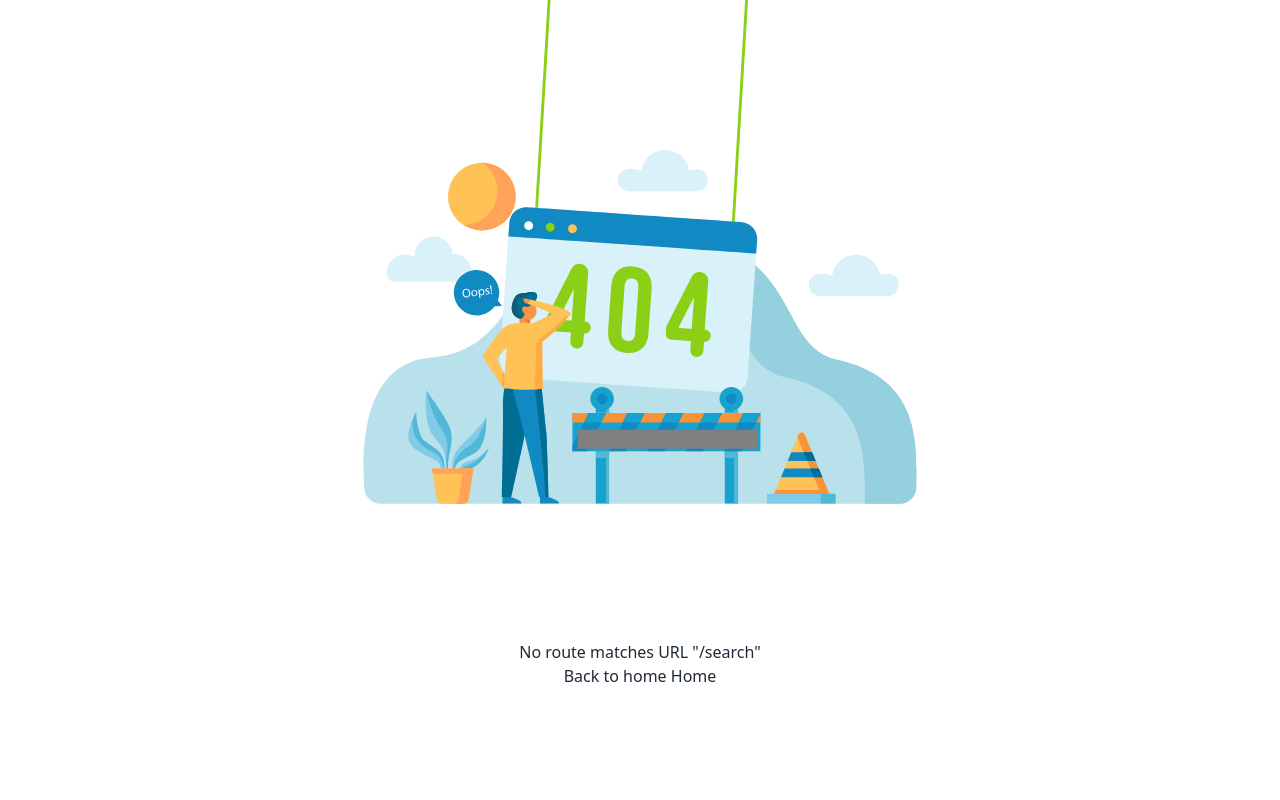
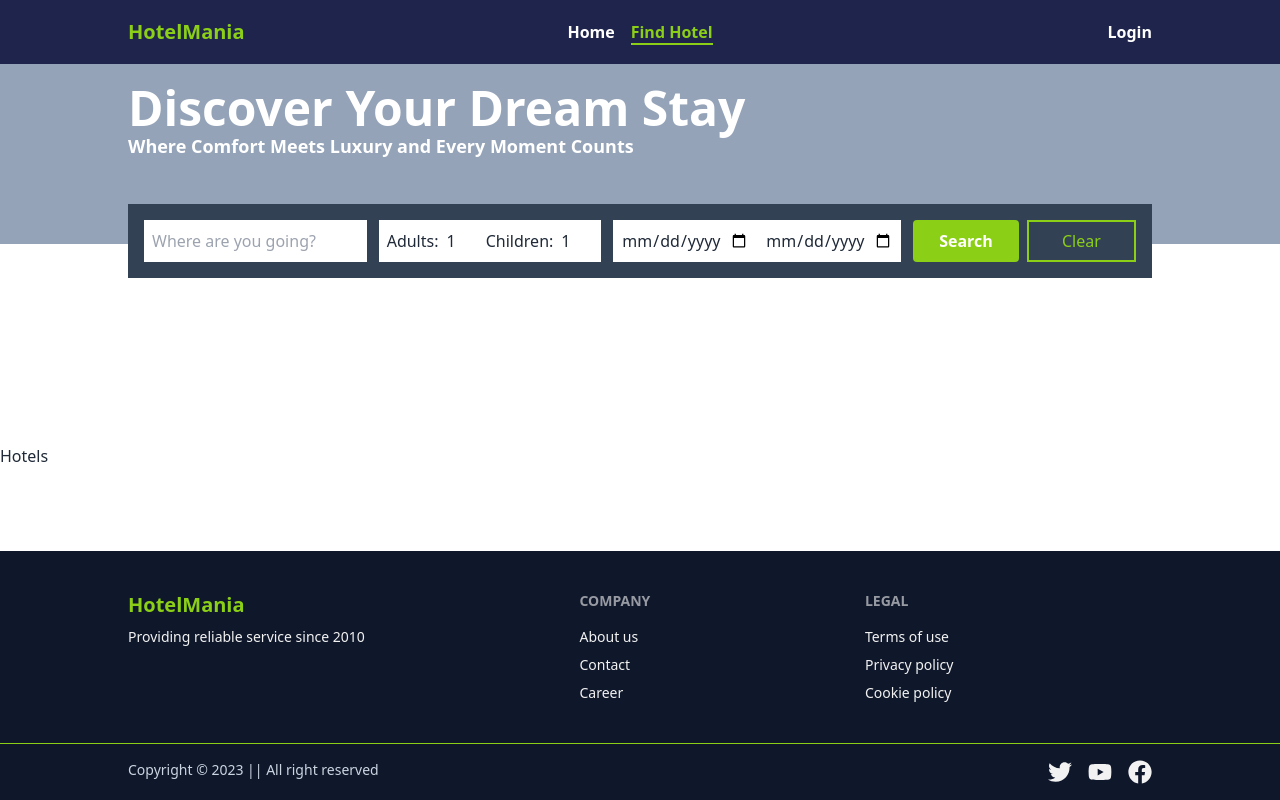
Before and after one commit to ihsajjad/HotelMania-MERN-Application, a React (Vite) app in the folder frontend/: page /search in a window 1280 px wide. Built offline with nearby package versions, Linux system fonts and the light colour scheme; no server answers.

Commit message:
Frontend: added findHotels page

```diff
--- a/frontend/src/App.tsx
+++ b/frontend/src/App.tsx
@@ -2,6 +2,7 @@ import { createBrowserRouter } from "react-router-dom";
 import DashboardLayout from "./layouts/DashboardLayout";
 import MainLayout from "./layouts/MainLayout";
 import Error from "./pages/Error";
+import FindHotels from "./pages/FindHotels";
 import Home from "./pages/Home";
 import Login from "./pages/Login";
 import PartnerProfile from "./pages/PartnerProfile";
@@ -19,6 +20,7 @@ export const routes = createBrowserRouter([
     errorElement: <Error />,
     children: [
       { path: "/", element: <Home /> },
+      { path: "/search", element: <FindHotels /> },
       { path: "/login", element: <Login /> },
       { path: "/register", element: <Register /> },
       { path: "/partner/register", element: <PartnerRegister /> },
--- a/frontend/src/layouts/MainLayout.tsx
+++ b/frontend/src/layouts/MainLayout.tsx
@@ -5,13 +5,13 @@ import NavBar from "../components/NavBar";
 import Footer from "../shared/Footer";
 
 const MainLayout = () => {
-  const location = useLocation();
+  const { pathname } = useLocation();
 
   return (
     <div className="flex flex-col min-h-screen justify-between max-w-screen-xl mx-auto">
       <div>
         <NavBar />
-        {location.pathname === ("/" || "/search") && <Header />}
+        {(pathname === "/" || pathname === "/search") && <Header />}
       </div>
       <ToastContainer
         position="top-right"
--- /dev/null
+++ b/frontend/src/pages/FindHotels.tsx
@@ -0,0 +1,5 @@
+const FindHotels = () => {
+  return <div>Hotels</div>;
+};
+
+export default FindHotels;
```
